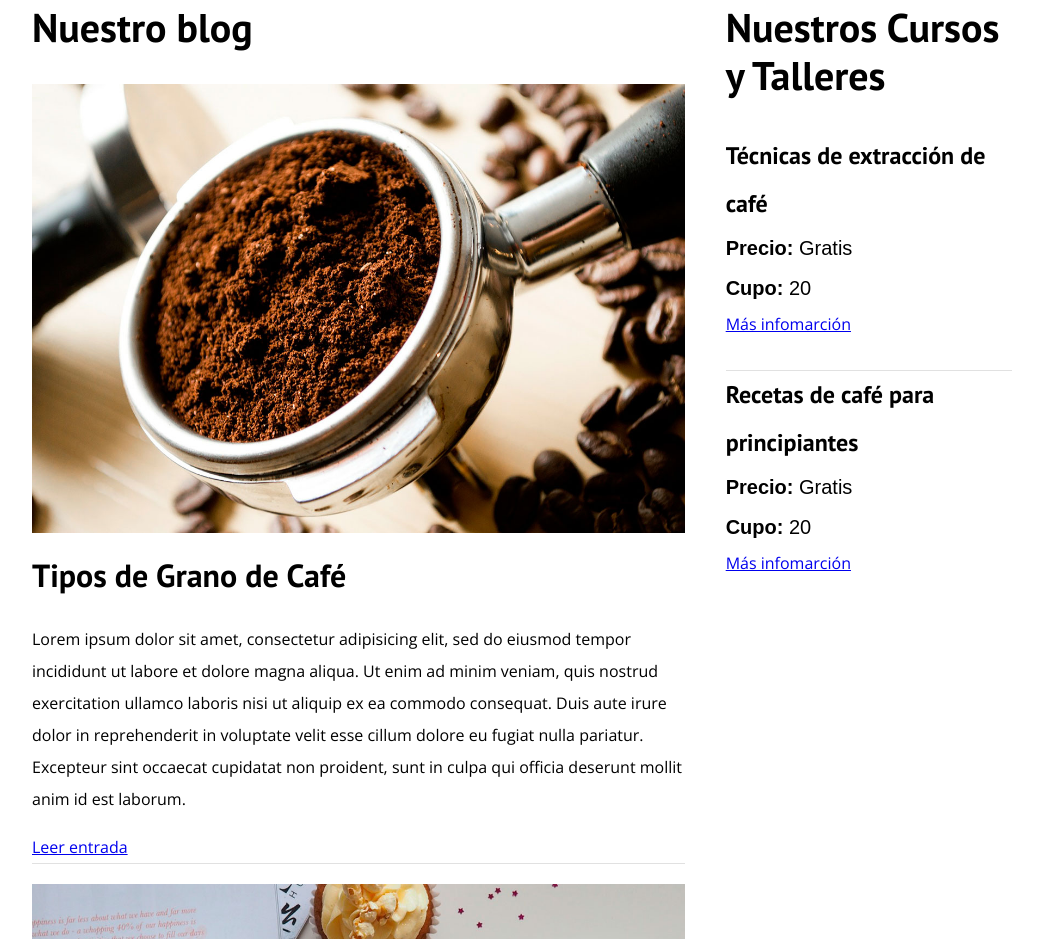
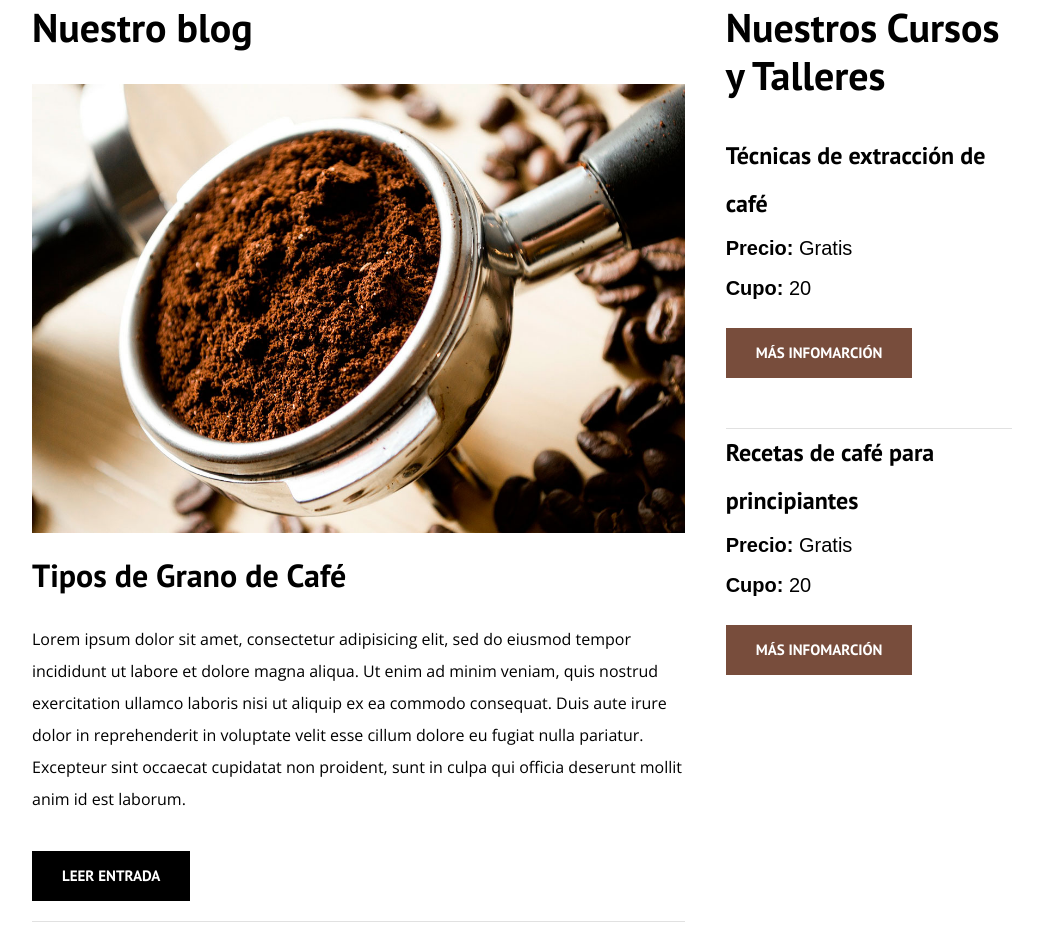
Before and after one commit to Ingvictor/PaginaCafe, a plain HTML site: page index.html in a window 1280 px wide. Shown: the part 630-1569 px from the top of the page, without its empty margins (118-1161 px from the left). Drawn offline with nearby package versions, Linux system fonts and the light colour scheme.

Commit message:
Cambio de tamaño de los botones

```diff
--- a/css/style.css
+++ b/css/style.css
@@ -52,6 +52,34 @@ img{
   margin: 0;
 }
 
+/*******Botones******/
+/***********************/
+/***********************/
+
+.btn{ /*Clase para tamaño calular*/
+  display: block;
+  text-align: center;
+  padding: 1rem 3rem;/*Tamaño del botón*/
+  margin: 2rem 0;
+  color:white;
+  text-decoration: none;
+  font-family: 'PT Sans', sans-serif;
+  font-weight: 700;
+  text-transform: uppercase;/*Para hacer todo en MAYUSCULAS*/
+  font-size: 1.5rem;
+}
+@media (min-width:768px){ /*Tamaño escritorio*/
+  .btn{
+    display: inline-block;
+  }
+}
+
+.btn-primario{
+  background-color: #000;
+}
+.btn-secundario{
+  background-color: #784d3c;
+}
 /* ***HEADER********/
 /* *********************/
 /***********************/
--- a/index.html
+++ b/index.html
@@ -23,7 +23,7 @@
           </nav>
       </div> <!--barra-->
       <div class="texto-header">
-        <h2 class="no-margin">Café Eliane con consejos y Cursos</h2>
+        <h2 class="no-margin">Blog con Consejos y Cursos</h2>
         <p class="no-margin">Aprende de los expertos con las mejores recetas y con consejos</p>
       </div>
     </div><!--contenedor-->
@@ -87,13 +87,13 @@
           <h4  class="no-margin">Técnicas de extracción de café</h4>
           <p class="no-margin">Precio: <span>Gratis</span></p>
           <p class="no-margin">Cupo: <span>20</span></p>
-          <a href="cursos.html" class="btn btn-primario">Más infomarción</a>
+          <a href="cursos.html" class="btn btn-secundario">Más infomarción</a>
         </li>
         <li class="curso">
           <h4 class="no-margin" >Recetas de café para principiantes</h4>
           <p class="no-margin">Precio: <span>Gratis</span></p>
           <p class="no-margin">Cupo: <span>20</span></p>
-          <a href="cursos.html" class="btn btn-primario">Más infomarción</a>
+          <a href="cursos.html" class="btn btn-secundario">Más infomarción</a>
         </li>
       </ul>
     </aside>
```
